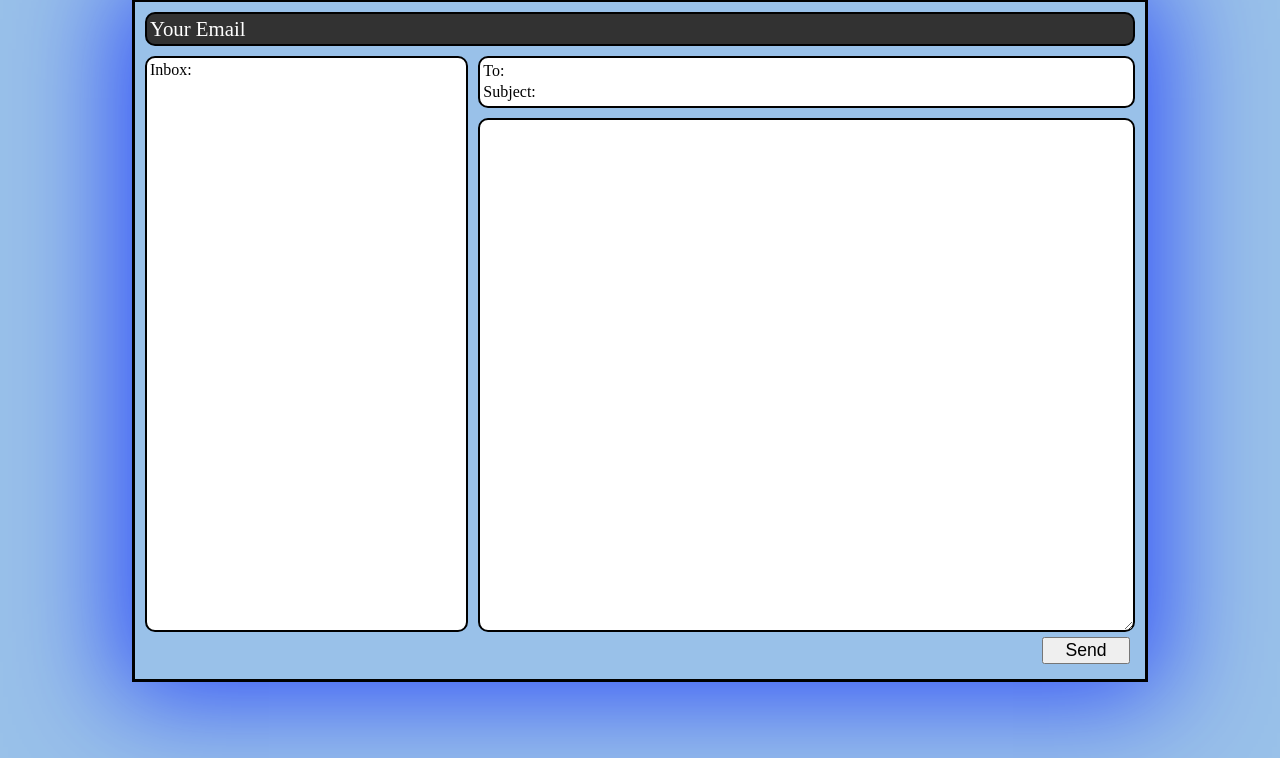
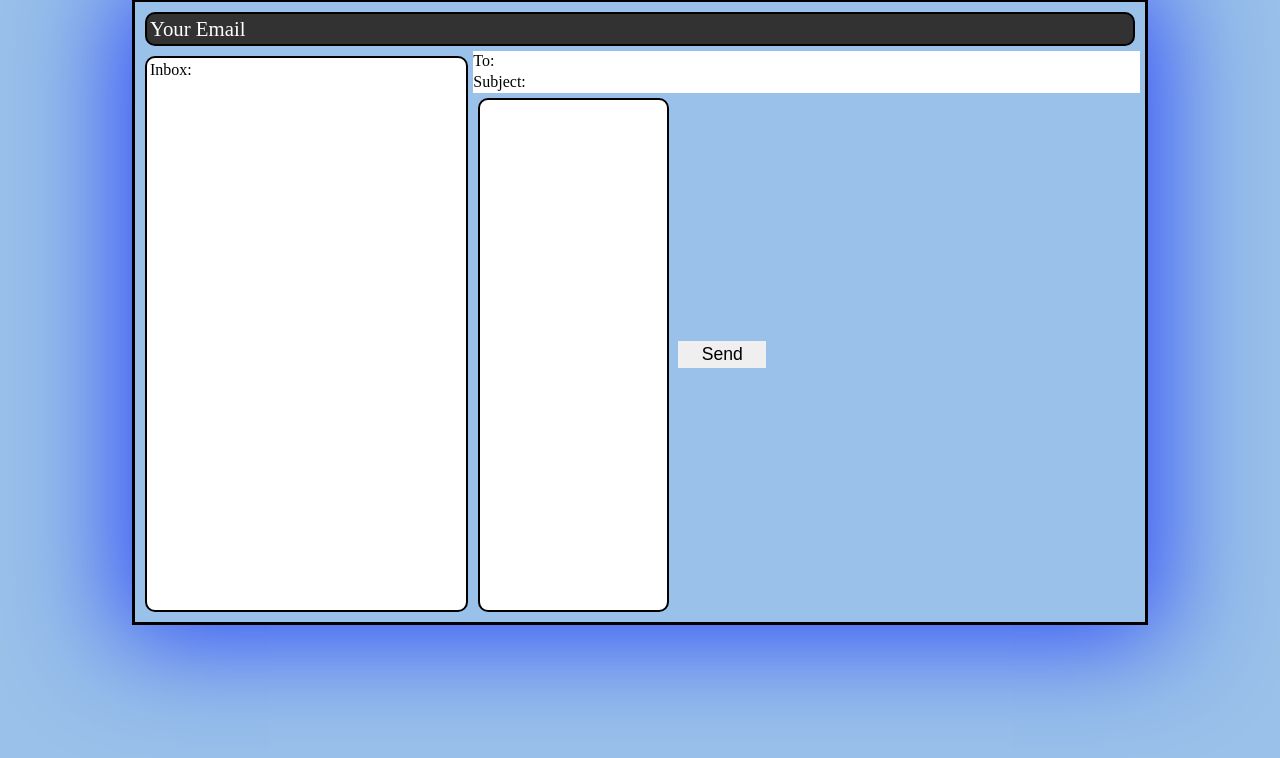
Before and after one commit to ChenChai/XIII, a PHP site: page /email/index.php in a window 1280 px wide. Shown: the part 42-800 px from the top of the page. Run offline with PHP 8.4, Linux system fonts and the light colour scheme; data that the repository does not hold is empty.

Commit message:
Send Email Code

```diff
--- a/email/index.php
+++ b/email/index.php
@@ -40,12 +40,14 @@
                 ?>
 
             </div>
+            <form action="confirmsent.php" method="post">
             <div class="to">
-				To: <input/>
-				<br/>Subject: <input/>
+				To: <input type="text" name="userid"/>
+				<br/>Subject: <input type="text" name="subject"/>
 			</div>
-            <textarea class="message"></textarea>
-            <button class="send">Send</button>
+            <input type="text" name="message" class="message">
+            <input type="submit" class="send" value="Send"/>
+            </form>
         </div>
 		<div class="inboxPopup">
 			<div class="X">X</div>
--- a/index.php
+++ b/index.php
@@ -17,7 +17,6 @@
                 UserName: <br /><input type="text" name="userName" id="userName" /><br /><br />
                 Password: <br /><input type="text" name="password" id="password" /><br /><br />
                 <input type="submit" id="enter" value="Submit" />
-
             </form>
 
             <div class="footer"><br />Created by Edwin, Joshua and Chen.</div>
```
Also changed, not shown: email/confirmsent.php (added, +7 -0 lines).
